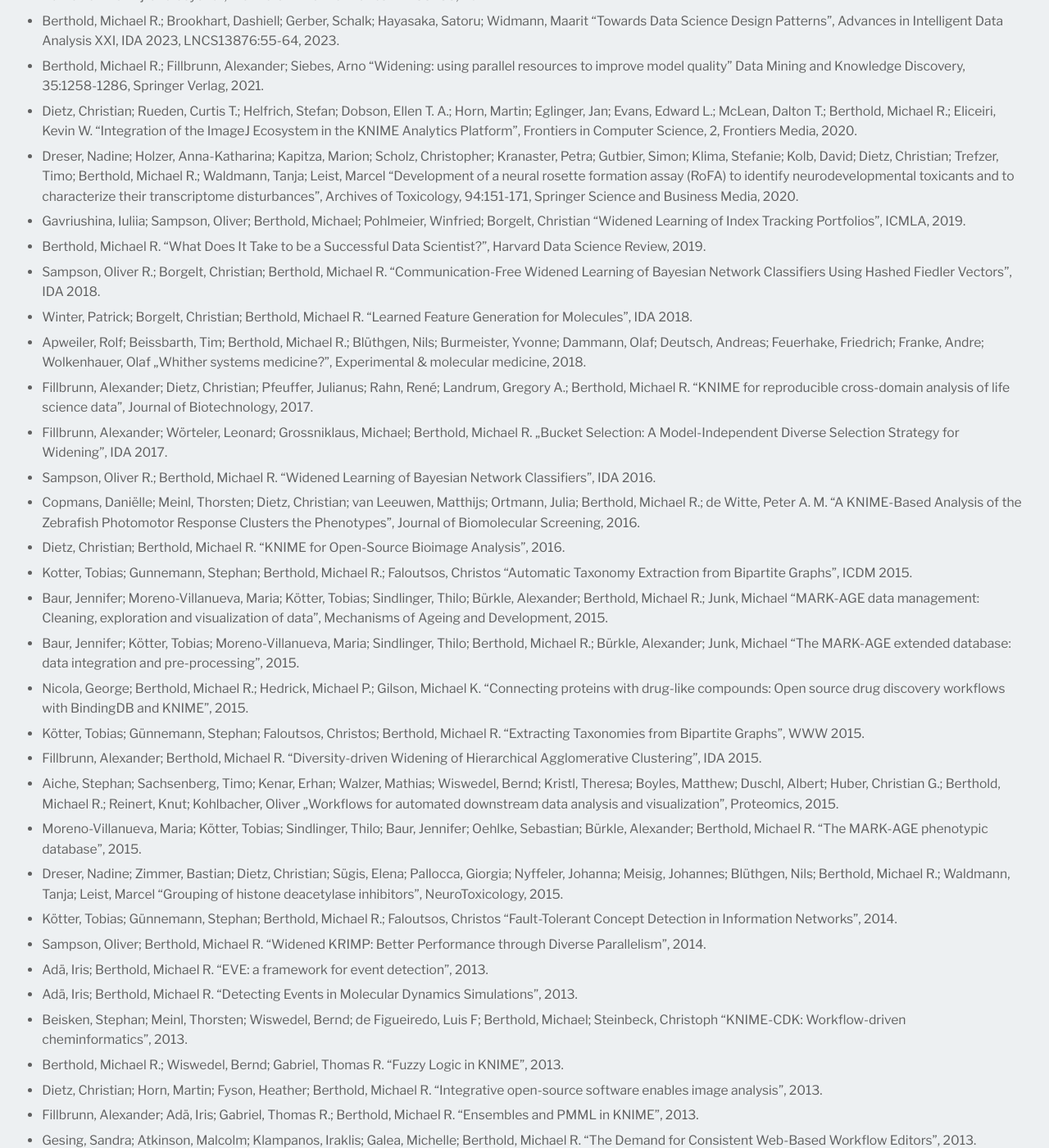
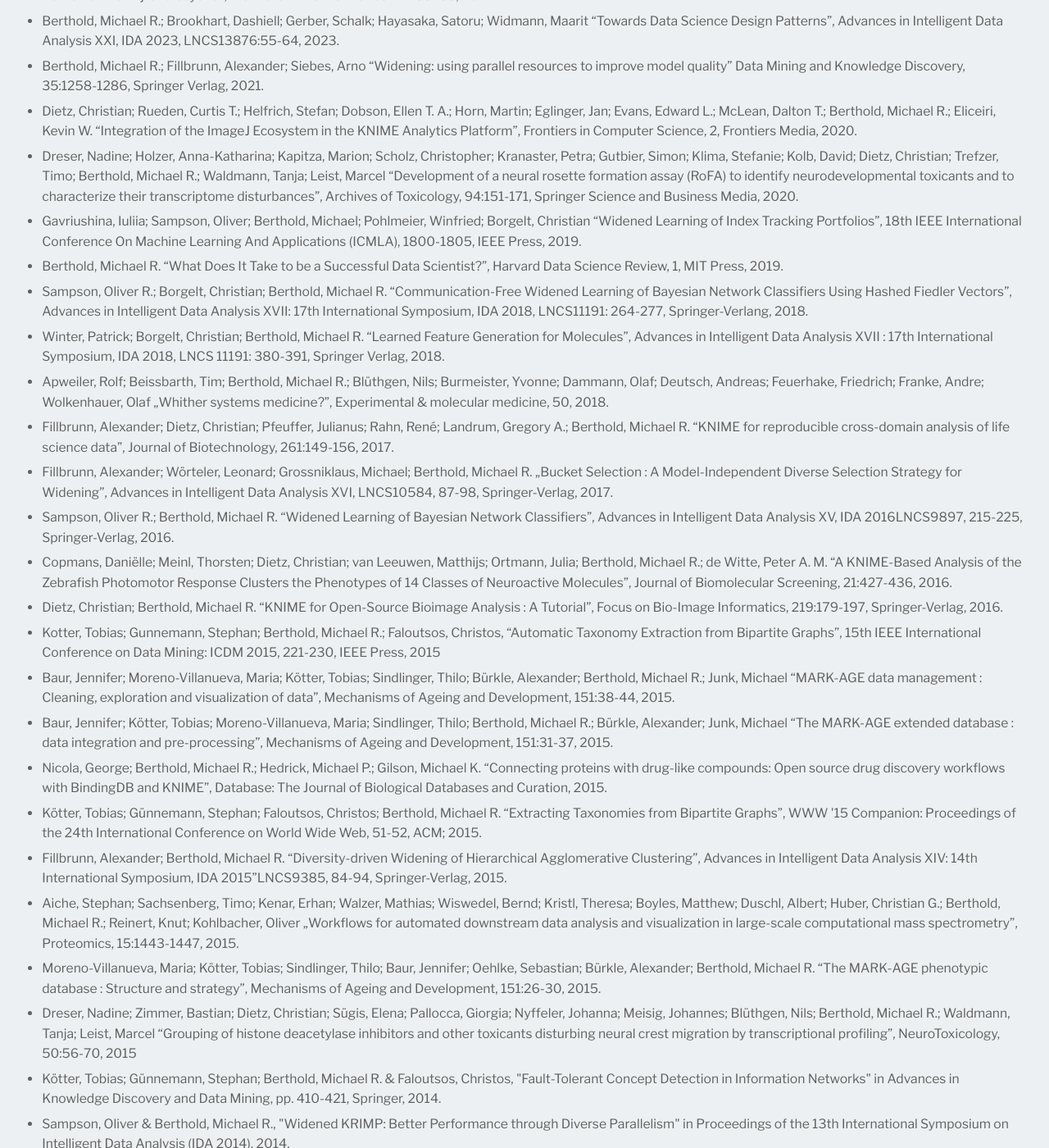
Before and after one commit to lacahelpme/mb, a Jekyll site: the page built from publications.html, in a window 1280 px wide and 1400 px high, scrolled down 3537 px. Shown: the whole window at 82% size. Built offline with Jekyll 4.4.1, drawn with Linux system fonts in a browser that asks for light colours; some of the changed text lies outside the part shown.

Commit message:
Update peer_reviewed_publications.yml

```diff
--- a/_data/peer_reviewed_publications.yml
+++ b/_data/peer_reviewed_publications.yml
@@ -23,317 +23,121 @@
   url: ''
 
 - text: >-
-    Gavriushina, Iuliia; Sampson, Oliver; Berthold, Michael; Pohlmeier, Winfried; Borgelt, Christian “Widened Learning of Index Tracking Portfolios”, ICMLA, 2019.
+    Gavriushina, Iuliia; Sampson, Oliver; Berthold, Michael; Pohlmeier, Winfried; Borgelt, Christian “Widened Learning of Index Tracking Portfolios”, 18th IEEE International Conference On Machine Learning And Applications (ICMLA), 1800-1805, IEEE Press, 2019.
   url: ''
 
 - text: >-
-    Berthold, Michael R. “What Does It Take to be a Successful Data Scientist?”, Harvard Data Science Review, 2019.
+    Berthold, Michael R. “What Does It Take to be a Successful Data Scientist?”, Harvard Data Science Review, 1, MIT Press, 2019.
   url: ''
 
 - text: >-
-    Sampson, Oliver R.; Borgelt, Christian; Berthold, Michael R. “Communication-Free Widened Learning of Bayesian Network Classifiers Using Hashed Fiedler Vectors”, IDA 2018.
+    Sampson, Oliver R.; Borgelt, Christian; Berthold, Michael R. “Communication-Free Widened Learning of Bayesian Network Classifiers Using Hashed Fiedler Vectors”, Advances in Intelligent Data Analysis XVII: 17th International Symposium, IDA 2018, LNCS11191: 264-277, Springer-Verlang, 2018.
   url: ''
 
 - text: >-
-    Winter, Patrick; Borgelt, Christian; Berthold, Michael R. “Learned Feature Generation for Molecules”, IDA 2018.
+    Winter, Patrick; Borgelt, Christian; Berthold, Michael R. “Learned Feature Generation for Molecules”, Advances in Intelligent Data Analysis XVII : 17th International Symposium, IDA 2018, LNCS 11191: 380-391, Springer Verlag, 2018.
   url: ''
 
 - text: >-
-    Apweiler, Rolf; Beissbarth, Tim; Berthold, Michael R.; Blüthgen, Nils; Burmeister, Yvonne; Dammann, Olaf; Deutsch, Andreas; Feuerhake, Friedrich; Franke, Andre; Wolkenhauer, Olaf „Whither systems medicine?”, Experimental & molecular medicine, 2018.
+    Apweiler, Rolf; Beissbarth, Tim; Berthold, Michael R.; Blüthgen, Nils; Burmeister, Yvonne; Dammann, Olaf; Deutsch, Andreas; Feuerhake, Friedrich; Franke, Andre; Wolkenhauer, Olaf „Whither systems medicine?”, Experimental & molecular medicine, 50, 2018.
   url: ''
 
 - text: >-
-    Fillbrunn, Alexander; Dietz, Christian; Pfeuffer, Julianus; Rahn, René; Landrum, Gregory A.; Berthold, Michael R. “KNIME for reproducible cross-domain analysis of life science data”, Journal of Biotechnology, 2017.
+    Fillbrunn, Alexander; Dietz, Christian; Pfeuffer, Julianus; Rahn, René; Landrum, Gregory A.; Berthold, Michael R. “KNIME for reproducible cross-domain analysis of life science data”, Journal of Biotechnology, 261:149-156, 2017.
   url: ''
 
 - text: >-
-    Fillbrunn, Alexander; Wörteler, Leonard; Grossniklaus, Michael; Berthold, Michael R. „Bucket Selection: A Model-Independent Diverse Selection Strategy for Widening”, IDA 2017.
+    Fillbrunn, Alexander; Wörteler, Leonard; Grossniklaus, Michael; Berthold, Michael R. „Bucket Selection : A Model-Independent Diverse Selection Strategy for Widening”, Advances in Intelligent Data Analysis XVI, LNCS10584, 87-98, Springer-Verlag, 2017.
   url: ''
 
 - text: >-
-    Sampson, Oliver R.; Berthold, Michael R. “Widened Learning of Bayesian Network Classifiers”, IDA 2016.
+    Sampson, Oliver R.; Berthold, Michael R. “Widened Learning of Bayesian Network Classifiers”, Advances in Intelligent Data Analysis XV, IDA 2016LNCS9897, 215-225, Springer-Verlag, 2016.
   url: ''
 
 - text: >-
-    Copmans, Daniëlle; Meinl, Thorsten; Dietz, Christian; van Leeuwen, Matthijs; Ortmann, Julia; Berthold, Michael R.; de Witte, Peter A. M. “A KNIME-Based Analysis of the Zebrafish Photomotor Response Clusters the Phenotypes”, Journal of Biomolecular Screening, 2016.
+    Copmans, Daniëlle; Meinl, Thorsten; Dietz, Christian; van Leeuwen, Matthijs; Ortmann, Julia; Berthold, Michael R.; de Witte, Peter A. M. “A KNIME-Based Analysis of the Zebrafish Photomotor Response Clusters the Phenotypes of 14 Classes of Neuroactive Molecules”, Journal of Biomolecular Screening, 21:427-436, 2016.
   url: ''
 
 - text: >-
-    Dietz, Christian; Berthold, Michael R. “KNIME for Open-Source Bioimage Analysis”, 2016.
+    Dietz, Christian; Berthold, Michael R. “KNIME for Open-Source Bioimage Analysis : A Tutorial”, Focus on Bio-Image Informatics, 219:179-197, Springer-Verlag, 2016.
   url: ''
 
 - text: >-
-    Kotter, Tobias; Gunnemann, Stephan; Berthold, Michael R.; Faloutsos, Christos “Automatic Taxonomy Extraction from Bipartite Graphs”, ICDM 2015.
+    Kotter, Tobias; Gunnemann, Stephan; Berthold, Michael R.; Faloutsos, Christos, “Automatic Taxonomy Extraction from Bipartite Graphs”, 15th IEEE International Conference on Data Mining: ICDM 2015, 221-230, IEEE Press, 2015
   url: ''
 
 - text: >-
-    Baur, Jennifer; Moreno-Villanueva, Maria; Kötter, Tobias; Sindlinger, Thilo; Bürkle, Alexander; Berthold, Michael R.; Junk, Michael “MARK-AGE data management: Cleaning, exploration and visualization of data”, Mechanisms of Ageing and Development, 2015.
+    Baur, Jennifer; Moreno-Villanueva, Maria; Kötter, Tobias; Sindlinger, Thilo; Bürkle, Alexander; Berthold, Michael R.; Junk, Michael “MARK-AGE data management : Cleaning, exploration and visualization of data”, Mechanisms of Ageing and Development, 151:38-44, 2015.
   url: ''
 
 - text: >-
-    Baur, Jennifer; Kötter, Tobias; Moreno-Villanueva, Maria; Sindlinger, Thilo; Berthold, Michael R.; Bürkle, Alexander; Junk, Michael “The MARK-AGE extended database: data integration and pre-processing”, 2015.
+    Baur, Jennifer; Kötter, Tobias; Moreno-Villanueva, Maria; Sindlinger, Thilo; Berthold, Michael R.; Bürkle, Alexander; Junk, Michael “The MARK-AGE extended database : data integration and pre-processing”, Mechanisms of Ageing and Development, 151:31-37, 2015.
   url: ''
 
 - text: >-
-    Nicola, George; Berthold, Michael R.; Hedrick, Michael P.; Gilson, Michael K. “Connecting proteins with drug-like compounds: Open source drug discovery workflows with BindingDB and KNIME”, 2015.
+    Nicola, George; Berthold, Michael R.; Hedrick, Michael P.; Gilson, Michael K. “Connecting proteins with drug-like compounds: Open source drug discovery workflows with BindingDB and KNIME”, Database: The Journal of Biological Databases and Curation, 2015.
   url: ''
 
 - text: >-
-    Kötter, Tobias; Günnemann, Stephan; Faloutsos, Christos; Berthold, Michael R. “Extracting Taxonomies from Bipartite Graphs”, WWW 2015.
+    Kötter, Tobias; Günnemann, Stephan; Faloutsos, Christos; Berthold, Michael R. “Extracting Taxonomies from Bipartite Graphs”, WWW '15 Companion: Proceedings of the 24th International Conference on World Wide Web, 51-52, ACM; 2015.
   url: ''
 
 - text: >-
-    Fillbrunn, Alexander; Berthold, Michael R. “Diversity-driven Widening of Hierarchical Agglomerative Clustering”, IDA 2015.
+    Fillbrunn, Alexander; Berthold, Michael R. “Diversity-driven Widening of Hierarchical Agglomerative Clustering”, Advances in Intelligent Data Analysis XIV: 14th International Symposium, IDA 2015”LNCS9385, 84-94, Springer-Verlag, 2015.
   url: ''
 
 - text: >-
-    Aiche, Stephan; Sachsenberg, Timo; Kenar, Erhan; Walzer, Mathias; Wiswedel, Bernd; Kristl, Theresa; Boyles, Matthew; Duschl, Albert; Huber, Christian G.; Berthold, Michael R.; Reinert, Knut; Kohlbacher, Oliver „Workflows for automated downstream data analysis and visualization”, Proteomics, 2015.
+    Aiche, Stephan; Sachsenberg, Timo; Kenar, Erhan; Walzer, Mathias; Wiswedel, Bernd; Kristl, Theresa; Boyles, Matthew; Duschl, Albert; Huber, Christian G.; Berthold, Michael R.; Reinert, Knut; Kohlbacher, Oliver „Workflows for automated downstream data analysis and visualization in large-scale computational mass spectrometry”, Proteomics, 15:1443-1447, 2015.
   url: ''
 
 - text: >-
-    Moreno-Villanueva, Maria; Kötter, Tobias; Sindlinger, Thilo; Baur, Jennifer; Oehlke, Sebastian; Bürkle, Alexander; Berthold, Michael R. “The MARK-AGE phenotypic database”, 2015.
+    Moreno-Villanueva, Maria; Kötter, Tobias; Sindlinger, Thilo; Baur, Jennifer; Oehlke, Sebastian; Bürkle, Alexander; Berthold, Michael R. “The MARK-AGE phenotypic database : Structure and strategy”, Mechanisms of Ageing and Development, 151:26-30, 2015.
   url: ''
 
 - text: >-
-    Dreser, Nadine; Zimmer, Bastian; Dietz, Christian; Sügis, Elena; Pallocca, Giorgia; Nyffeler, Johanna; Meisig, Johannes; Blüthgen, Nils; Berthold, Michael R.; Waldmann, Tanja; Leist, Marcel “Grouping of histone deacetylase inhibitors”, NeuroToxicology, 2015.
+    Dreser, Nadine; Zimmer, Bastian; Dietz, Christian; Sügis, Elena; Pallocca, Giorgia; Nyffeler, Johanna; Meisig, Johannes; Blüthgen, Nils; Berthold, Michael R.; Waldmann, Tanja; Leist, Marcel “Grouping of histone deacetylase inhibitors and other toxicants disturbing neural crest migration by transcriptional profiling”, NeuroToxicology, 50:56-70, 2015
   url: ''
 
 - text: >-
-    Kötter, Tobias; Günnemann, Stephan; Berthold, Michael R.; Faloutsos, Christos “Fault-Tolerant Concept Detection in Information Networks”, 2014.
+    Kötter, Tobias; Günnemann, Stephan; Berthold, Michael R. & Faloutsos, Christos, "Fault-Tolerant Concept Detection in Information Networks" in Advances in Knowledge Discovery and Data Mining, pp. 410-421, Springer, 2014.
   url: ''
 
 - text: >-
-    Sampson, Oliver; Berthold, Michael R. “Widened KRIMP: Better Performance through Diverse Parallelism”, 2014.
+    Sampson, Oliver & Berthold, Michael R., "Widened KRIMP: Better Performance through Diverse Parallelism" in Proceedings of the 13th International Symposium on Intelligent Data Analysis (IDA 2014), 2014.
   url: ''
 
 - text: >-
-    Adä, Iris; Berthold, Michael R. “EVE: a framework for event detection”, 2013.
+    Adä, Iris & Berthold, Michael R., "EVE: a framework for event detection" in Evolving Systems, 4(1): 61-70, Springer-Verlag, 2013.
   url: ''
 
 - text: >-
-    Adä, Iris; Berthold, Michael R. “Detecting Events in Molecular Dynamics Simulations”, 2013.
+    Adä, Iris & Berthold, Michael R., "Detecting Events in Molecular Dynamics Simulations" in Proceedings of the 12th International Symposium on Intelligent Data Analysis (IDA 2013), 2013.
   url: ''
 
 - text: >-
-    Beisken, Stephan; Meinl, Thorsten; Wiswedel, Bernd; de Figueiredo, Luis F; Berthold, Michael; Steinbeck, Christoph “KNIME-CDK: Workflow-driven cheminformatics”, 2013.
+    Beisken, Stephan; Meinl, Thorsten; Wiswedel, Bernd; de Figueiredo, Luis F; Berthold, Michael & Steinbeck, Christoph, "KNIME-CDK: Workflow-driven cheminformatics" in BMC Bioinformatics, 14(1): 257, 2013.
   url: ''
 
 - text: >-
-    Berthold, Michael R.; Wiswedel, Bernd; Gabriel, Thomas R. “Fuzzy Logic in KNIME”, 2013.
+    Berthold, Michael R.; Wiswedel, Bernd & Gabriel, Thomas R., "Fuzzy Logic in KNIME: Modules for Approximate Reasoning" in International Journal of Computational Intelligence Systems, 6:34-45, 2013.
   url: ''
 
 - text: >-
-    Dietz, Christian; Horn, Martin; Fyson, Heather; Berthold, Michael R. “Integrative open-source software enables image analysis”, 2013.
+    Dietz, Christian; Horn, Martin; Fyson, Heather & Berthold, Michael R., "Integrative open-source software enables image analysis in biological sciences" in Photonik international, 2013.
   url: ''
 
 - text: >-
-    Fillbrunn, Alexander; Adä, Iris; Gabriel, Thomas R.; Berthold, Michael R. “Ensembles and PMML in KNIME”, 2013.
+    Fillbrunn, Alexander; Adä, Iris; Gabriel, Thomas R. & Berthold, Michael R., "Ensembles and PMML in KNIME" in Proceedings of the PMML Workshop, KDD 2013, 2013.
   url: ''
 
 - text: >-
-    Gesing, Sandra; Atkinson, Malcolm; Klampanos, Iraklis; Galea, Michelle; Berthold, Michael R. “The Demand for Consistent Web-Based Workflow Editors”, 2013.
+    Gesing, Sandra; Atkinson, Malcolm; Klampanos, Iraklis; Galea, Michelle; Berthold, Michael R.; Barbera, Robert; Scardaci, Diego; Terstyanszky, Gabor; Kiss, Tamas & Kacsuk, Peter, "The Demand for Consistent Web-Based Workflow Editors" in Processings of WORKS'13, the 8th Workshop on Workflows in Support of Large-Scale Science, 2013.
   url: ''
 
 - text: >-
-    Horn, Martin; Berthold, Michael R. “Learning Precise Local Boundaries in Images”, 2013.
+    Horn, Martin & Berthold, Michael R., "Learning Precise Local Boundaries in Images from Human Tracings" in Image Analysis and Processing - ICIAP 2013, 8156:131-140, Springer, 2013.
   url: ''
 
 - text: >-
-    Ivanova, Violeta; Berthold, Michael R. “Diversity-Driven Widening”, 2013.
+    Ivanova, Violeta & Berthold, Michael R., "Diversity-Driven Widening" in Proceedings of the 12th International Symposium on Intelligent Data Analysis (IDA 2013), 2013.
   url: ''
-
-- text: >-
-    Peter, Sebastian; Höppner, Frank; Berthold, Michael R. “Pattern Graphs”, 2013.
-  url: ''
-
-- text: >-
-    Akbar, Zaenal; Ivanova, Violeta; Berthold, Michael R. “Parallel Data Mining Revisited”, 2012.
-  url: ''
-
-- text: >-
-    Anzali, S.; Berthold, Michael R. “Development of computational models for the risk assessment of cosmetic ingredients”, 2012.
-  url: ''
-
-- text: >-
-    Berthold, Michael R. “Towards Bisociative Knowledge Discovery”, 2012.
-  url: ''
-
-- text: >-
-    Berthold, Michael R. “From Patterns to Discoveries”, 2012.
-  url: ''
-
-- text: >-
-    Dietz, Christian; Berthold, Michael R. “Open-Source Software für die Bildanalyse”, 2012.
-  url: ''
-
-- text: >-
-    Dubitzky, Werner; Kötter, Tobias; Schmidt, Oliver; Berthold, Michael R. “Towards Creative Information Exploration Based on Koestler's Concept of Bisociation”, 2012.
-  url: ''
-
-- text: >-
-    Eliceiri, Kevin W.; Berthold, Michael R.; Goldberg, Ilya G.; Ibanez, Luis; Manjunath, B. S.; Martone, Maryann E.; Murphy, Robert F.; Peng, Hanchuan; Plant, Anne L.; Roysam, Badrinath; Stuurmann, Nico; Swedlow, Jason R.; Tomancak, Pavel; Carpenter, Anne E. “Biological imaging software tools”, 2012.
-  url: ''
-
-- text: >-
-    Höppner, Frank; Peter, Sebastian; Berthold, Michael R. “Enriching Multivariate Temporal Patterns with Context Information”, 2012.
-  url: ''
-
-- text: >-
-    Haun, Stefan; Gossen, Tatiana; Nürnberger, Andreas; Kötter, Tobias; Thiel, Kilian; Berthold, Michael R. “Creative Exploration Toolkit”, 2012.
-  url: ''
-
-- text: >-
-    Kötter, Tobias; Berthold, Michael R. “Concept Discovery in Information Networks”, 2012.
-  url: ''
-
-- text: >-
-    Klauser, Benedikt; Saragliadis, Athanasios; Berthold, Michael R. “Post-transcriptional Boolean computation”, 2012.
-  url: ''
-
-- text: >-
-    Meinl, Thorsten; Berthold, Michael R. “Workflow tools for managing biological and chemical data”, 2012.
-  url: ''
-
-- text: >-
-    Nagel, Uwe; Berthold, Michael R. “Subgraph Bisociations”, 2012.
-  url: ''
-
-- text: >-
-    Peter, Sebastian; Berthold, Michael R. “Pattern Graphs for Temporal Pattern Retrieval”, 2012.
-  url: ''
-
-- text: >-
-    Thiel, Kilian; Berthold, Michael R. “Node Similarities from Spreading Activation”, 2012.
-  url: ''
-
-- text: >-
-    Adä, Iris; Berthold, Michael R. “Unifying Change”, 2011.
-  url: ''
-
-- text: >-
-    Berthold, Michael R. “Bisociative Knowledge Discovery”, 2011.
-  url: ''
-
-- text: >-
-    Horn, Martin; Berthold, Michael R. “Active segmentation of cell images”, 2011.
-  url: ''
-
-- text: >-
-    Meinl, Thorsten; Berthold, Michael R. “Diversity Selection for Drug Discovery”, 2011.
-  url: ''
-
-- text: >-
-    Nagel, Uwe; Berthold, Michael R. “Discovery of Relations Between Domains”, 2011.
-  url: ''
-
-- text: >-
-    Wiswedel, Bernd; Berthold, Michael R. “Supervised Learning in Parallel Universes”, 2011.
-  url: ''
-
-- text: >-
-    Adä, Iris; Berthold, Michael R. “Modular Data Generators”, 2010.
-  url: ''
-
-- text: >-
-    Cebron, Nicolas; Berthold, Michael R. “Active Learning in Parallel Universes”, 2010.
-  url: ''
-
-- text: >-
-    Haun, Stefan; Berthold, Michael R. “Creative Exploration of Graphs”, 2010.
-  url: ''
-
-- text: >-
-    Kötter, Tobias; Berthold, Michael R. “Concept Detection”, 2010.
-  url: ''
-
-- text: >-
-    Thiel, Kilian; Berthold, Michael R. “Node Similarities”, 2010.
-  url: ''
-
-- text: >-
-    Wiswedel, Bernd; Berthold, Michael R. “Learning in Parallel Universes”, 2010.
-  url: ''
-
-- text: >-
-    Berthold, Michael R. “Data Mining – Daten suchen und finden?”, 2009.
-  url: ''
-
-- text: >-
-    Berthold, Michael R. “KNIME – The Konstanz Information Miner”, 2009.
-  url: ''
-
-- text: >-
-    Cebron, Nicolas; Berthold, Michael R. “Active Learning for Object Classification”, 2009.
-  url: ''
-
-- text: >-
-    Meinl, Thorsten; Berthold, Michael R. “Genetic Optimization Methods”, 2009.
-  url: ''
-
-- text: >-
-    Patel, Vimla; Berthold, Michael R. “Artificial Intelligence in Medicine”, 2009.
-  url: ''
-
-- text: >-
-    Berthold, Michael R. “Associative Discovery of New Insights”, 2008.
-  url: ''
-
-- text: >-
-    Cebron, Nicolas; Berthold, Michael R. “Fuzzy Classification”, 2008.
-  url: ''
-
-- text: >-
-    Berthold, Michael R. “KNIME Platform”, 2007.
-  url: ''
-
-- text: >-
-    Wiswedel, Bernd; Berthold, Michael R. “Fuzzy Clustering”, 2007.
-  url: ''
-
-- text: >-
-    Berthold, Michael R. “Data Analysis in Life Sciences”, 2005.
-  url: ''
-
-- text: >-
-    Berthold, Michael R. “Mixed Fuzzy Rule Formation”, 2003.
-  url: ''
-
-- text: >-
-    Berthold, Michael R. “Fuzzy Logic”, 2002.
-  url: ''
-
-- text: >-
-    Berthold, Michael R. “Fuzzy Models and Outliers”, 2000.
-  url: ''
-
-- text: >-
-    Berthold, Michael R. “Fuzzy Models”, 1999.
-  url: ''
-
-- text: >-
-    Berthold, Michael R. “Intelligent Data Analysis”, 1998.
-  url: ''
-
-- text: >-
-    Berthold, Michael R. “Probabilistic Neural Networks”, 1998.
-  url: ''
-
-- text: >-
-    Berthold, Michael R. “Fuzzy Graphs”, 1998.
-  url: ''
-
-- text: >-
-    Berthold, Michael R. “Neural Networks and Graph Transformations”, 1997.
-  url: ''
-
-- text: >-
-    Berthold, Michael R. “Fuzzy Rules”, 1996.
-  url: ''
-
-- text: >-
-    Berthold, Michael R. “RBF Networks”, 1995.
-  url: ''
-
-- text: >-
-    Berthold, Michael R. “Radial Basis Function Networks”, 1994.
-  url: ''
```
